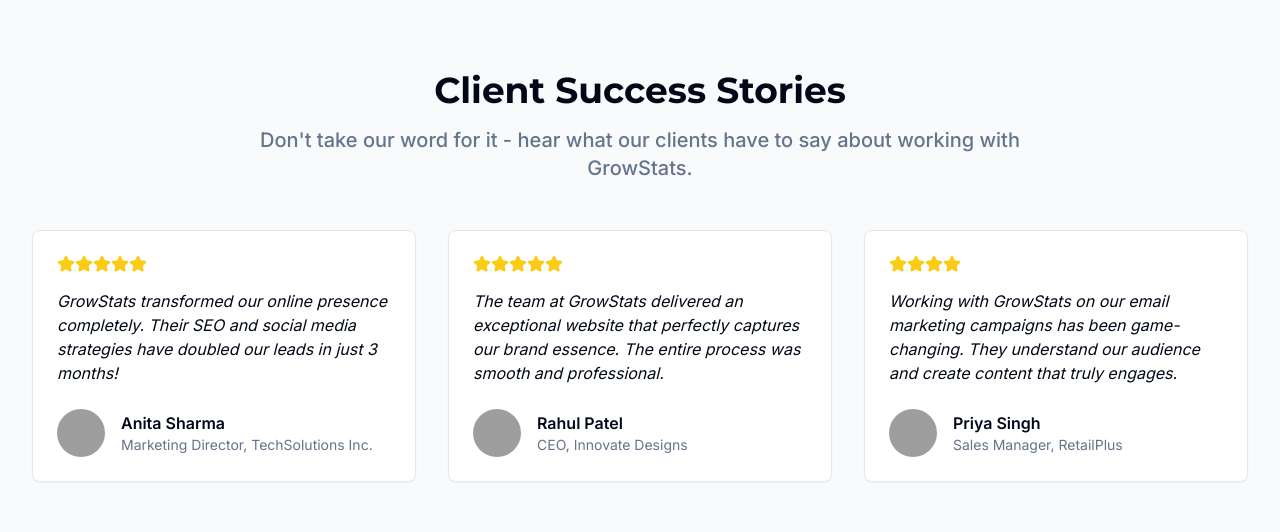
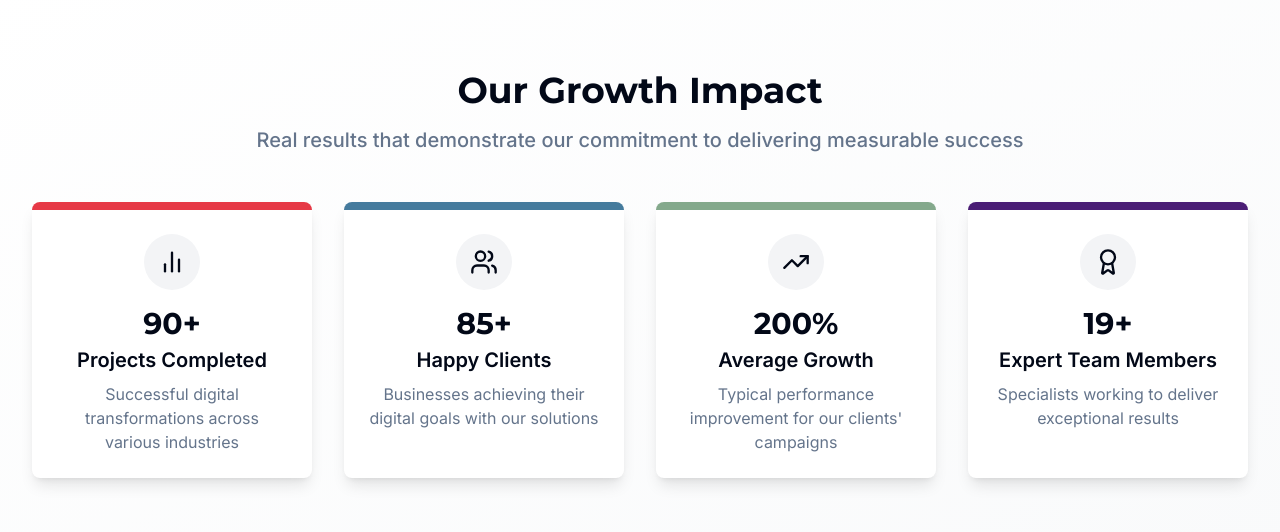
Before and after one commit to dhanwadeakshay1/growstats-vista-web, a React (Vite) app: page / in a window 1280 px wide. Shown: the part 2626-3158 px from the top of the page. Built offline with nearby package versions, Linux system fonts and the light colour scheme; grey boxes are pictures that could not be loaded; the HTML template or start-up script is replaced by a standard one.

Commit message:
Remove Client Success Stories section
Replaced the Client Success Stories section with a different content.

```diff
--- /dev/null
+++ b/src/components/home/AchievementsSection.tsx
@@ -0,0 +1,84 @@
+
+import React from "react";
+import { Card, CardContent } from "@/components/ui/card";
+import { BarChart2, TrendingUp, Award, Users } from "lucide-react";
+
+interface AchievementCardProps {
+  icon: React.ReactNode;
+  number: string;
+  title: string;
+  description: string;
+  bgColor: string;
+}
+
+const AchievementCard = ({ icon, number, title, description, bgColor }: AchievementCardProps) => {
+  return (
+    <Card className="overflow-hidden border-none shadow-lg">
+      <div className={`${bgColor} h-2`}></div>
+      <CardContent className="p-6 pt-6">
+        <div className="flex flex-col items-center text-center">
+          <div className="mb-4 h-14 w-14 rounded-full bg-gray-100 flex items-center justify-center text-growstats-700">
+            {icon}
+          </div>
+          <h3 className="text-3xl font-bold mb-1 font-display text-growstats-700">{number}</h3>
+          <h4 className="text-xl font-semibold mb-2">{title}</h4>
+          <p className="text-muted-foreground">{description}</p>
+        </div>
+      </CardContent>
+    </Card>
+  );
+};
+
+const AchievementsSection = () => {
+  const achievements = [
+    {
+      icon: <BarChart2 size={28} />,
+      number: "90+",
+      title: "Projects Completed",
+      description: "Successful digital transformations across various industries",
+      bgColor: "bg-growstats-red"
+    },
+    {
+      icon: <Users size={28} />,
+      number: "85+",
+      title: "Happy Clients",
+      description: "Businesses achieving their digital goals with our solutions",
+      bgColor: "bg-growstats-blue"
+    },
+    {
+      icon: <TrendingUp size={28} />,
+      number: "200%",
+      title: "Average Growth",
+      description: "Typical performance improvement for our clients' campaigns",
+      bgColor: "bg-growstats-green"
+    },
+    {
+      icon: <Award size={28} />,
+      number: "19+",
+      title: "Expert Team Members",
+      description: "Specialists working to deliver exceptional results",
+      bgColor: "bg-growstats-purple"
+    }
+  ];
+
+  return (
+    <section className="section bg-gradient-to-br from-white to-gray-50">
+      <div className="container-custom">
+        <div className="text-center max-w-3xl mx-auto mb-12">
+          <h2 className="heading-2 mb-4">Our Growth Impact</h2>
+          <p className="subheading">
+            Real results that demonstrate our commitment to delivering measurable success
+          </p>
+        </div>
+
+        <div className="grid grid-cols-1 md:grid-cols-2 lg:grid-cols-4 gap-8">
+          {achievements.map((achievement, index) => (
+            <AchievementCard key={index} {...achievement} />
+          ))}
+        </div>
+      </div>
+    </section>
+  );
+};
+
+export default AchievementsSection;
--- a/src/pages/Index.tsx
+++ b/src/pages/Index.tsx
@@ -4,7 +4,7 @@ import Layout from "@/components/layout/Layout";
 import HeroSection from "@/components/home/HeroSection";
 import ServicesSection from "@/components/home/ServicesSection";
 import AboutSection from "@/components/home/AboutSection";
-import TestimonialsSection from "@/components/home/TestimonialsSection";
+import AchievementsSection from "@/components/home/AchievementsSection";
 import ContactCTA from "@/components/home/ContactCTA";
 
 const Index = () => {
@@ -13,7 +13,7 @@ const Index = () => {
       <HeroSection />
       <ServicesSection />
       <AboutSection />
-      <TestimonialsSection />
+      <AchievementsSection />
       <ContactCTA />
     </Layout>
   );
```
